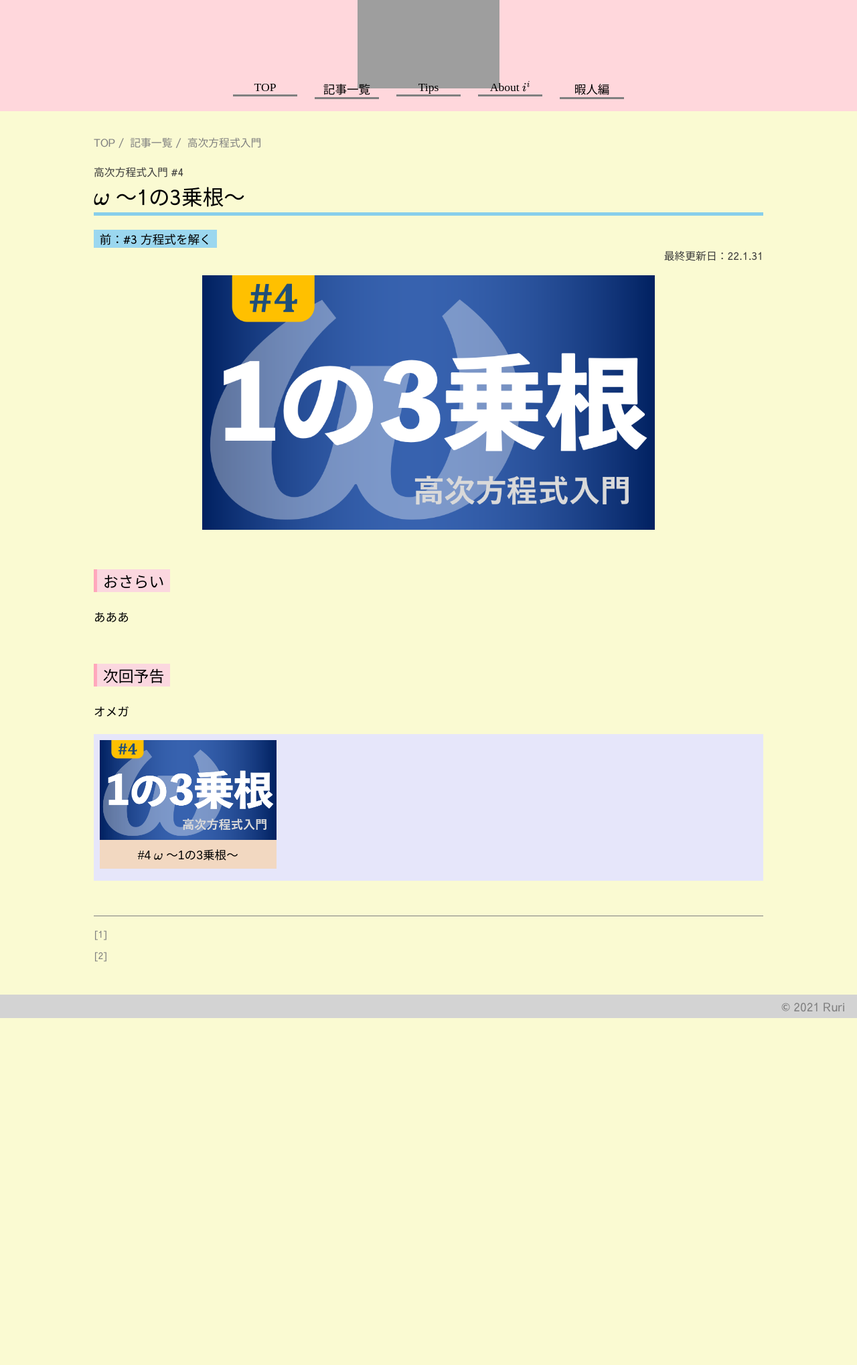
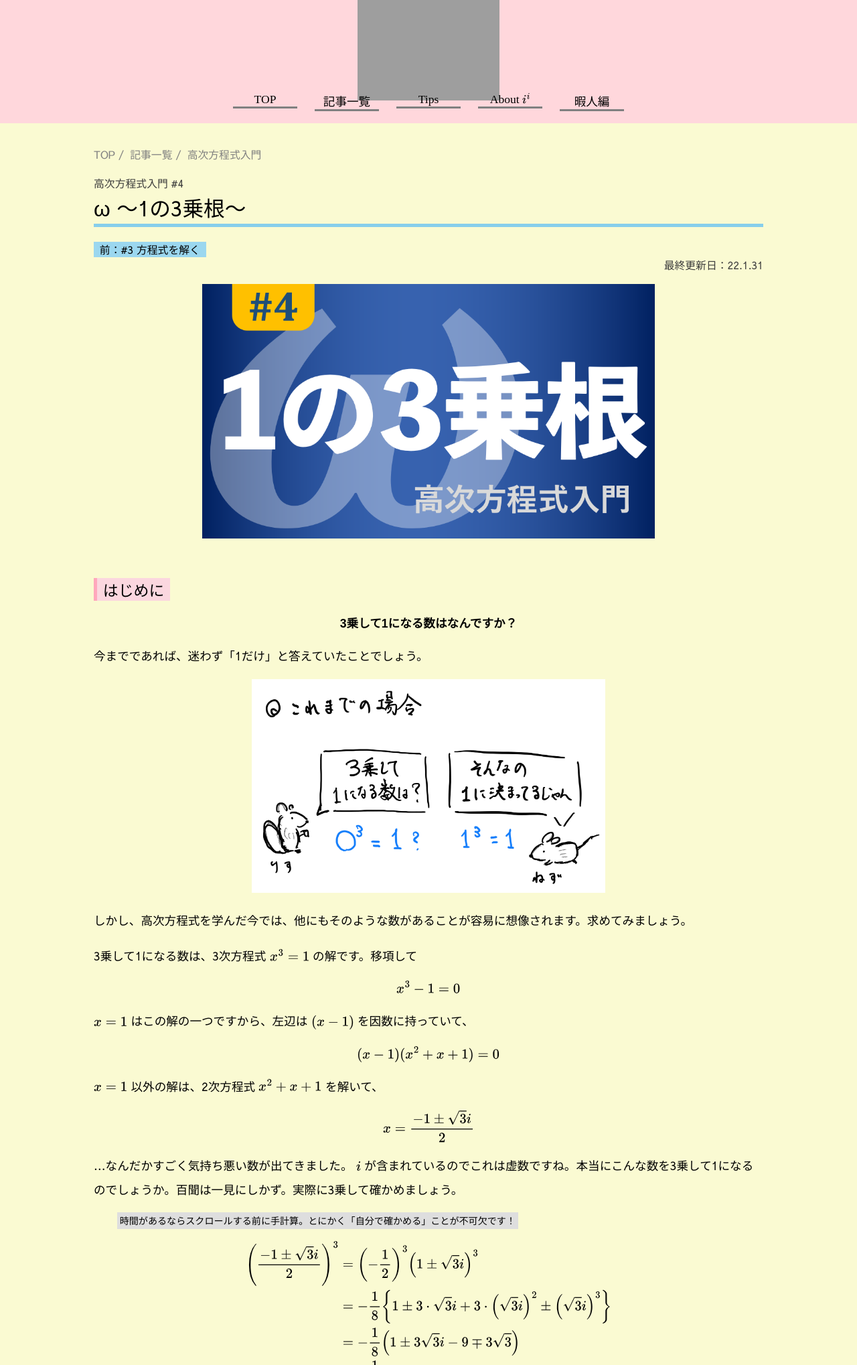
Before and after one commit to mtm9-math/mtm9-math.github.io, a PHP site: page /article/hts/4.html in a window 1280 px wide. Shown: the top 2038 px of the page at 67% size. Before the commit the page ends 1520 px from the top, so only its background shows below. Run offline with PHP 8.4, Linux system fonts and the light colour scheme; some web fonts are replaced; grey boxes are pictures that could not be loaded.

Commit message:
omegaaaaa

```diff
--- a/-css/header.css
+++ b/-css/header.css
@@ -9,7 +9,7 @@ body > header {
 }
 
 #logo {
-    margin-top: -2rem;
+    margin-top: -1rem;
     margin-bottom: -1rem;
     padding: 0;
 }
--- a/-css/master.css
+++ b/-css/master.css
@@ -38,11 +38,27 @@ main > footer {
     margin-top: 3rem;
     border-top: 0.1rem solid gray;
     padding-top: 1rem;
-    font-size: 0.8rem;
+    font-size: 0.9rem;
     line-height: 1rem;
 }
 main > footer p {
-    line-height: 1rem;
+    line-height: 1.5rem;
+}
+main > footer .eq {
+    font-size: 1rem;
+}
+/* 脚注 */
+.ref a, .note a{
+    color: gray;
+}
+.ref a:hover, .note a:hover {
+    color: lightgray;
+}
+.note {
+    margin: 1rem auto;
+}
+.note a::after {
+    content: "　";
 }
 
 body > footer {
@@ -104,6 +120,7 @@ h1 {
     margin-right: 1rem;
     padding: 0 0.5rem;
     background-color: var(--boxlink_color);
+    font-size: 0.9rem;
 }
 .info {
     text-align: right;
@@ -139,6 +156,7 @@ h2 {
     font-size: 1.3rem;
 }
 h3 {
+    margin-left: 0.5rem;
     margin-bottom: 0;
     font-weight: normal;
     font-size: 1rem;
@@ -162,17 +180,6 @@ p {
 }
 
 
-/* 脚注 */
-.ref a, .note a{
-    color: gray;
-}
-.ref a:hover, .note a:hover {
-    color: lightgray;
-}
-.note a::after {
-    content: "　";
-}
-
 
 /* ブロックレベル */
 .Q,.A {
@@ -191,6 +198,9 @@ p {
     margin: 1rem auto;
     text-align: center;
 }
+#matome ul li {
+    margin: 1rem 0;
+}
 
 figure {
     margin: 0;
@@ -201,6 +211,11 @@ figure img {
     margin: 0;
     width: 70%;
     max-width: 20rem;
+}
+figure.bigfig img {
+    margin: 0;
+    width: 100%;
+    max-width: 30rem;
 }
 
 .dasoku {
--- a/article/22_02.html
+++ b/article/22_02.html
@@ -76,7 +76,7 @@
                 <article>
                     <a href="article/hts/4.html">
                         <img src="-img/hts4.png" alt="">
-                        <div class="articlename">#4 \(\omega\) 　〜1の3乗根〜</div>
+                        <div class="articlename">#4 ω 〜1の3乗根〜</div>
                     </a>
                 </article>
             </div>
--- a/article/hts/4.html
+++ b/article/hts/4.html
@@ -2,7 +2,7 @@
 <html lang="ja">
     <head>
         <meta charset="utf-8">
-        <title> \(\omega\) 〜1の3乗根〜 - 高次方程式#4｜iを紡ぐ</title>
+        <title>ω 〜1の3乗根〜 - 高次方程式#4｜iを紡ぐ</title>
 
         <meta name="viewport" content="width=device-width, initial-scale=1.0">
         <base href="../../">
@@ -46,7 +46,7 @@
                     </ul>
                 </nav>
                 <span class="subtitle">高次方程式入門 #4</span>
-                <h1> \(\omega\) 〜1の3乗根〜</h1>
+                <h1>ω 〜1の3乗根〜</h1>
                 <div id="p_and_n">
                     <a href="article/hts/3.html">前：#3 方程式を解く</a>
                 </div>
@@ -57,29 +57,269 @@
             </header>
 
             <section>
-                <h2>おさらい</h2>
-                <p>あああ</p>
+                <h2>はじめに</h2>
+                <div class="center">
+                    <strong>3乗して1になる数はなんですか？</strong>
+                </div>
+                <p>今までであれば、迷わず「1だけ」と答えていたことでしょう。</p>
+                <figure class="bigfig">
+                    <img src="-img/hts4/1.jpg" alt="">
+                </figure>
+                <p>
+                    しかし、高次方程式を学んだ今では、他にもそのような数があることが容易に想像されます。求めてみましょう。
+                </p>
+                <p>
+                    3乗して1になる数は、3次方程式 \(x^3=1\) の解です。移項して
+                    <div class="eq">\[
+                        x^3-1=0
+                    \]</div>
+                </p>
+                <p>
+                    \(x=1\) はこの解の一つですから、左辺は \((x-1)\) を因数に持っていて、
+                    <div class="eq">\[
+                        (x-1)(x^2+x+1) = 0
+                    \]</div>
+                </p>
+                <p>
+                    \(x=1\) 以外の解は、2次方程式 \(x^2+x+1\) を解いて、
+                    <div class="eq">\[
+                        x = \dfrac{-1\pm\sqrt{3}i}{2}
+                    \]</div>
+                </p>
+                <p>
+                    …なんだかすごく気持ち悪い数が出てきました。 \(i\) が含まれているのでこれは虚数ですね。本当にこんな数を3乗して1になるのでしょうか。百聞は一見にしかず。実際に3乗して確かめましょう。
+                </p>
+                <div class="dasoku">
+                    時間があるならスクロールする前に手計算。とにかく「自分で確かめる」ことが不可欠です！
+                </div>
+                <div class="eq">\begin{align}
+                    \left( \dfrac{-1\pm\sqrt{3}i}{2} \right)^3
+                        &= \left(-\dfrac{1}{2}\right)^3 \left(1\pm\sqrt{3}i\right)^3 \\
+                        &= -\dfrac{1}{8} \left\{ 1 \pm 3\cdot\sqrt{3}i + 3\cdot\left(\sqrt{3}i\right)^2 \pm \left(\sqrt{3}i\right)^3 \right\} \\
+                        &= -\dfrac{1}{8} \left( 1 \pm 3\sqrt{3}i -9 \mp 3\sqrt{3} \right) \\
+                        &= -\dfrac{1}{8} \cdot\left(-8\right) \\
+                        &= 1
+                \end{align}</div>
+                <p>
+                    確かに1になりました。皆さんは今 \(1\) の3乗根が3つあり、そのうち2つは虚数であることを知ったのです。
+                </p>
+                <figure class="bigfig">
+                    <img src="-img/hts4/2.jpg" alt="">
+                </figure>
+                <p>
+                    一度まとめます。
+                </p>
+                <div class="Q">
+                    3乗して \(1\) になる数は、
+                    \[
+                        1, \quad \dfrac{-1-\sqrt{3}i}{2}, \quad \dfrac{-1+\sqrt{3}i}{2}
+                    \]
+                    の3つである。
+                </div>
             </section>
             <section>
+                <h2>^ ω ^</h2>
+                <p>
+                    はい。顔文字でおなじみωの登場です。「草」を表す「w（ダブリュー）」ではありませんよ。ちゃんと「オメガ」と読んでください。
+                </p>
+                <div class="dasoku">
+                    かくいう私も心の中では「ダブリュー」って読んでる。人前でやると恥をかく
+                </div>
+                <div class="dasoku">
+                    手書きでの \(w\) と \(\omega\) 、 \(r\) と \(\gamma\) の区別。
+                    <sup class="ref" id="ref1"><a href="article/hts/4.html#note1">[1]</a></sup>
+                    <figure>
+                        <img src="-img/hts4/d1.jpg" alt="">
+                    </figure>
+                </div>
+                <p>
+                    閑話休題。たいていωは次のように説明されています。
+                </p>
+                <div class="Q center">
+                    3乗して1になる虚数の<strong>1つ</strong>をωとおく。
+                </div>
+                <p>
+                    「1つ」というのがいかにも思わせぶりですね。3乗して1になる虚数は2つあるのに「どちらか1つ」というのはなんだか適当な感じがします。
+                </p>
+                <p>
+                    教科書は次のように続きます。
+                </p>
+                <div class="eq">
+                    \(\omega\) が1の3乗根であるとき、 \(\omega ^2\) も1の3乗根である。
+                </div>
+                <p>
+                    <strong>え、そうなの？</strong>
+                </p>
+                <p>
+                    書いてあることを鵜呑みにするわけにはいきません。確かめてみましょう。
+                </p>
+                <p>
+                    \(\omega = \dfrac{-1-\sqrt{3}i}{2}\)
+                    であれば、
+                    <div class="eq">\begin{align}
+                        \omega ^2
+                            &= \left(\dfrac{-1-\sqrt{3}i}{2}\right)^2 \\
+                            &= \dfrac{1+2\sqrt{3}i+3i^2}{4} \\
+                            &= \dfrac{-2+2\sqrt{3}i}{4} \\
+                            &= \dfrac{-1+\sqrt{3}i}{2} \\
+                    \end{align}</div>
+                </p>
+                <p>
+                    なんと、もう一つの1の3乗根が出てきました。
+                </p>
+                <p>
+                    一方
+                    \(\omega = \dfrac{-1+\sqrt{3}i}{2}\)
+                    であれば、
+                    <div class="eq">\begin{align}
+                        \omega ^2
+                            &= \left(\dfrac{-1+\sqrt{3}i}{2}\right)^2 \\
+                            &= \cdots \\
+                            &= \dfrac{-1-\sqrt{3}i}{2} \\
+                    \end{align}</div>
+                </p>
+                <p>
+                    やっぱりもう一つの1の3乗根が出てきました。
+                </p>
+                <p>
+                    ωとして \(\dfrac{-1+\sqrt{3}i}{2}\) と \(\dfrac{-1+\sqrt{3}i}{2}\) のどちらを選んでも、確かに \(\omega^2\) が1の3乗根になっています。
+                    <strong>なんという偶然でしょう！</strong>
+                </p>
+
+                <h3>種明かし（？）</h3>
+                <p>
+                    …ここで気づいてほしいのですが、これは偶然でもなんでもありません。
+                </p>
+                <p>
+                    \(\omega\) は1の3乗根でした。3乗して1になる数でした。つまり \(\omega^3 = 1\) です。ですから、 \(\omega^2\) を3乗した数というのは、
+                    <div class="eq">\[
+                        \left(\omega^2\right)^3 = \omega^6 = \left(\omega^3\right)^2 = 1^2 = 1
+                    \]</div>
+                    であり、当然1になるに決まっていたのです。
+                </p>
+                <p>
+                    ついさっき \(\omega = \dfrac{-1-\sqrt{3}i}{2}\) の場合と \(\omega = \dfrac{-1+\sqrt{3}i}{2}\) にわけてそれぞれ2乗して計算していたのが阿呆らしく思えてきますね。
+                    \(\omega, \omega^2\) という記号は見掛け倒しに過ぎなかったのです。
+                    <sup class="ref" id="ref2"><a href="article/hts/4.html#note2">[2]</a></sup>
+                </p>
+            </section>
+            <section>
+                <h2> \(\omega^2+\omega+1 = 0\) </h2>
+                <p>
+                    ωの性質はまだまだあります。どうやら \(\omega^2+\omega+1 = 0\) になるらしいです。早速これも確かめてみましょう。
+                </p>
+                <p>
+                    先ほどみたように \(\omega, \omega^2\) はいずれも1の3乗根のうち虚数のものでしたから、
+                    <div class="eq">\begin{align}
+                        &\;\;\;\;\;\dfrac{-1-\sqrt{3}i}{2} + \dfrac{-1+\sqrt{3}i}{2} + 1 \\
+                        &=\dfrac{-1-\sqrt{3}i-1+\sqrt{3}i}{2} + 1 \\
+                        &=-\dfrac{2}{2}+1 \\
+                        &=0
+                    \end{align}
+                    </div>
+                    となって、確かに0になりました。
+                </p>
+                <p>
+                    …ですがここまでみてきた皆さんであれば、もうこれも当然の結果であることがわかるでしょう。
+                </p>
+                <p>
+                    1の3乗根を求める過程を思い出してください。そもそも虚数解ωというのはどうやって出てきたものでしたか？　2次方程式 \(x^2+x+1=0\) を解いて出てきたものでしたよね。この式を成り立たせるような値が \(\omega\) なのですから、 \(\omega^2+\omega+1 = 0\) であるに決まっているのです。当然というか、「そもそもそれが定義じゃないか」って感じです。
+                </p>
+                <p>
+                    なんだか当たり前のことに無駄に時間を使った感じですが、<strong>当たり前のことは、当たり前であるがゆえに失念してしまう</strong>ことがよくあります。例えば
+                    <div class="eq">\[
+                        1+\omega+\omega^2+\cdots+\omega^{100}
+                    \]</div>
+                    の値を求めよ、なんてときに \(\omega^3=1\) であることや \(\omega^2+\omega+1 = 0\) であることを忘れていると戸惑ってしまいます。
+                </p>
+            </section>
+
+            <section id="matome">
+                <h2>まとめ</h2>
+
+                <div class="box">
+                    <ul>
+                        <li>
+                            1の3乗根は、
+                            <div class="eq">
+                                \[
+                                    1, \quad \dfrac{-1-\sqrt{3}i}{2}, \quad \dfrac{-1+\sqrt{3}i}{2}
+                                \]
+                            </div>
+                            の3つ。
+                        </li>
+                        <li>
+                            虚数であるものを \(\boldsymbol \omega\) と表すことがある。2つある虚数のどちらをωとしてもよい。
+                        </li>
+                        <li>
+                            \(\boldsymbol{\omega^2}\) も1の3乗根。
+                        </li>
+                        <li>
+                            \(\boldsymbol{\omega^3 = 1}\)
+                        </li>
+                        <li>
+                            \(\boldsymbol{\omega^2 + \omega + 1 = 0}\)
+                        </li>
+                    </ul>
+                </div>
+            </section>
+
+            <section id="quiz">
+                <h2>練習問題</h2>
+                <p>準備中</p>
+            </section>
+
+            <section>
                 <h2>次回予告</h2>
-                <p>オメガ</p>
+                <p>ちょっと待ってな</p>
+                <!-- <p>オメガ</p>
                 <div class="articlelink2">
                     <article>
                         <a href="article/hts/4.html">
                             <img src="-img/hts4.png" alt="">
-                            <div class="articlename">#4  \(\omega\) 〜1の3乗根〜</div>
+                            <div class="articlename">#4 ω 〜1の3乗根〜</div>
                         </a>
                     </article>
-                </div>
+                </div> -->
             </section>
 
             <footer>
                 <div class="note" id="note1">
-                    <a href="article/hts/2.html#ref1">[1]</a>
+                    <a href="article/hts/4.html#ref1">[1]</a>
+                    紛らわしいのは他にもいっぱい
+                    <figure>
+                        <img src="-img/hts4/n1.jpg" alt="">
+                    </figure>
                 </div>
-                <p class="note" id="note2">
-                    <a href="article/hts/2.html#ref2">[2]</a>
-                </p>
+                <div class="note" id="note2">
+                    <a href="article/hts/4.html#ref2">[2]</a>
+                    形式的な記号ですが、これを使うと結構便利なことがあります。実数 \(a\) の3乗根のうち実数のもの
+                    <sup class="ref" id="ref3"><a href="article/hts/4.html#note3">[3]</a></sup>
+                    を、 \(\sqrt[3]{a}\) と表せば
+                    <sup class="ref" id="ref4"><a href="article/hts/4.html#note4">[4]</a></sup>
+                    \(a\) の3つの3乗根は、 \(\omega\) を用いて
+                    <div class="eq">\[
+                        \sqrt[3]{a}, \quad
+                        \sqrt[3]{a}\omega, \quad
+                        \sqrt[3]{a}\omega^2
+                    \]</div>
+                    と表せます。これを \(\omega\) を用いずに表すと、
+                    <div class="eq">\[
+                        \sqrt[3]{a}, \quad
+                        \sqrt[3]{a} \cdot \dfrac{-1+\sqrt{3}i}{2}, \quad
+                        \sqrt[3]{a} \cdot \dfrac{-1-\sqrt{3}i}{2}
+                    \]</div>
+                    となります。どちらがわかりやすいかは一目瞭然ですね。
+                    こんな便利な書き方ですが、試験で使うと×になります。ちゃんと計算しましょう（ただし \(\sqrt[3]{a}\) はまだ習ってないので出てきません。大丈夫）
+                </div>
+                <div class="note" id="note3">
+                    <a href="article/hts/4.html#ref3">[3]</a>
+                    これはただ1つ存在します。 \(y=x^3\) のグラフを描けば明らか
+                </div>
+                <div class="note" id="note4">
+                    <a href="article/hts/4.html#ref4">[4]</a>
+                    日本では \(\sqrt[n]{a}\) を<strong>「 \(\boldsymbol n\) 乗根 \(\boldsymbol a\) 」</strong>と呼ぶ謎の習慣がある。これは \(n\) 乗して \(a\) になる実数のことで、 \(n\) が奇数の場合はただ1つ存在する。 \(n\) が偶数のときは正負2つ存在するから、そのうち正であるものを \(\sqrt[n]{a}\) と表す。 \(n\) 個存在する「 \(a\) の \(n\) 乗根」と非常に紛らわしい。
+                </div>
             </footer>
         </main>
         <footer>
--- a/index.html
+++ b/index.html
@@ -57,6 +57,7 @@
 
             <section>
                 <h1>新着記事</h1>
+                <p>左右にスクロールできます</p>
                 <div class="articlelink2">
                     <article>
                         <a href="article/hts/2.html">
```
Also changed, not shown: article/hts/2.html (+168 -6 lines), article/hts/3.html (+7 -4 lines), -img/hts2/5.jpg (renamed from -img/hts2/IMG_0403.jpg), -img/hts2/6.jpg (renamed from -img/hts2/IMG_0404.jpg), -img/hts2/7.jpg (renamed from -img/hts2/IMG_0405.jpg), -img/hts2/8.jpg (renamed from -img/hts2/IMG_0406.jpg), -img/hts4/d1.jpg (added), -img/hts4/n1.jpg (added).
